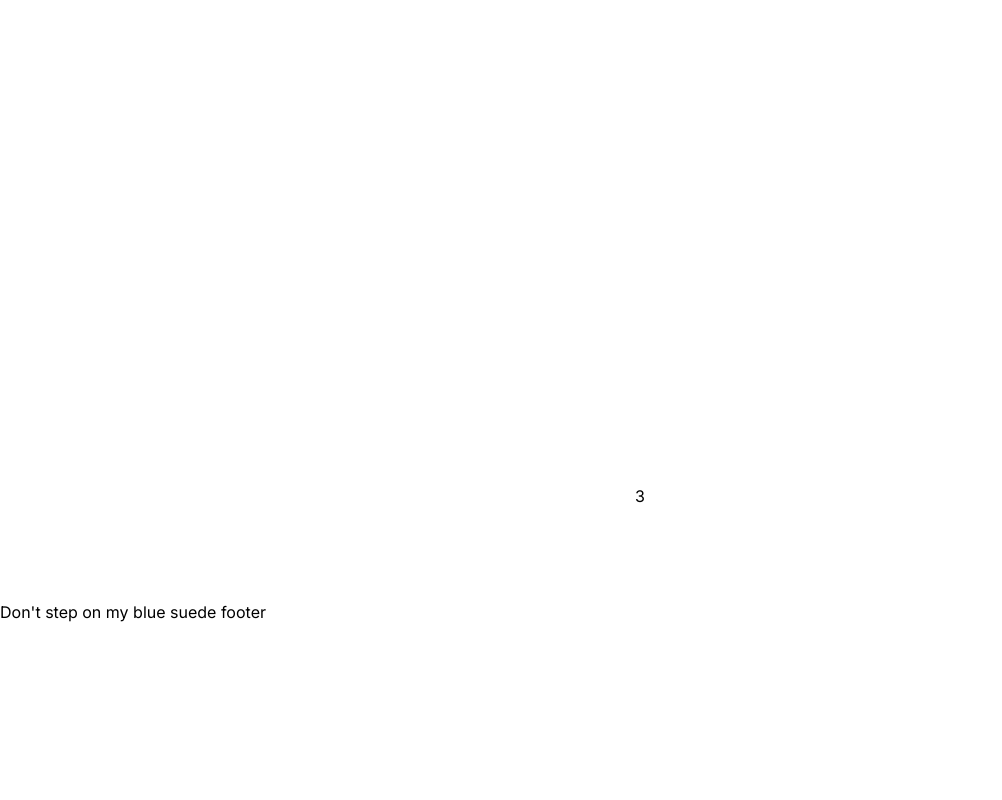
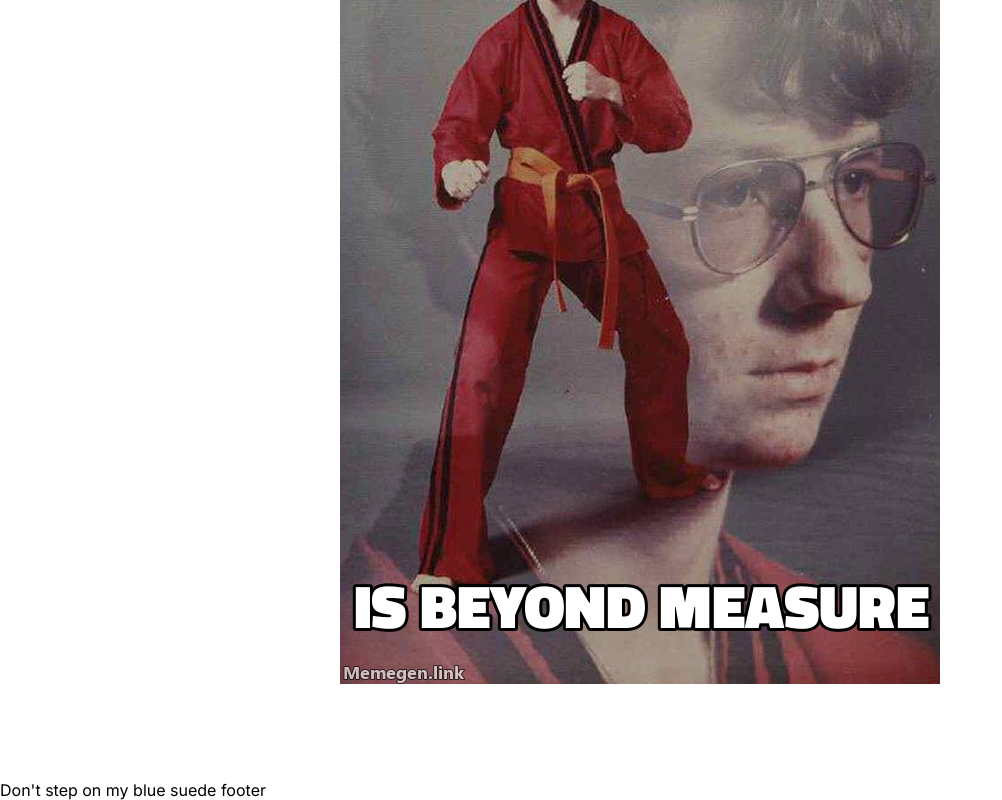
Before and after one commit to Overcook3265/next.js-ecommerce-store, a Next.js app: page / in a window 1280 px wide. Shown: the part 460-1260 px from the top of the page, without its empty margins (0-1002 px from the left). Before the commit the page ends 1082 px from the top, so only its background shows below. Built offline with nearby package versions, Linux system fonts and the light colour scheme.

Commit message:
Add image to main page

```diff
--- a/app/page.js
+++ b/app/page.js
@@ -1,6 +1,7 @@
 'use client';
 
 import Image from 'next/image';
+import powerImage from '../public/images/kk-my power.jpg';
 import GenerateButton from './GenerateButton';
 import styles from './page.module.scss';
 
@@ -12,7 +13,9 @@ export default function Home() {
         <GenerateButton />
       </div>
       <br />
-      <div>{Math.floor(Math.random() * 10)}</div>
+      {/* <div>{Math.floor(Math.random() * 10)}</div> */}
+      <br />
+      <Image src={powerImage} alt="Menacing karate kid" />
     </main>
   );
 }
```
Also changed, not shown: public/images/kk-my power.jpg (added).
